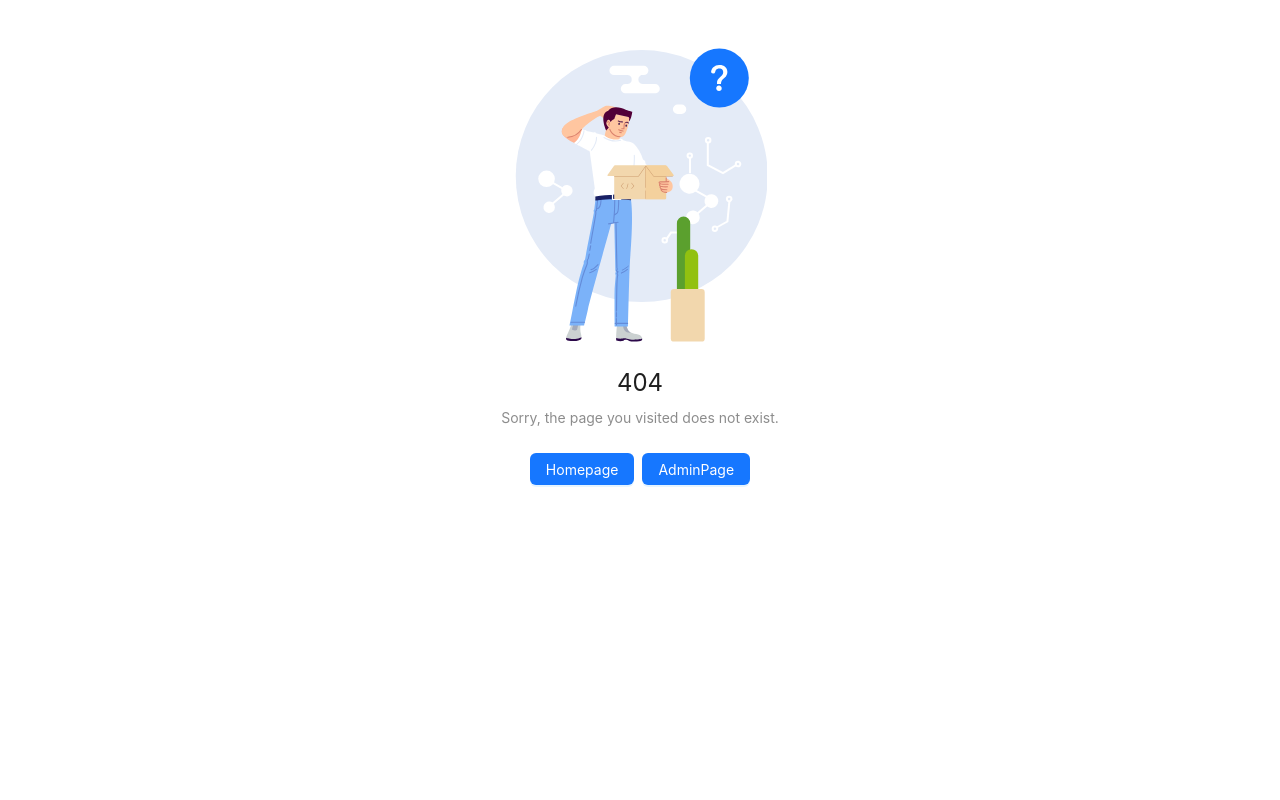
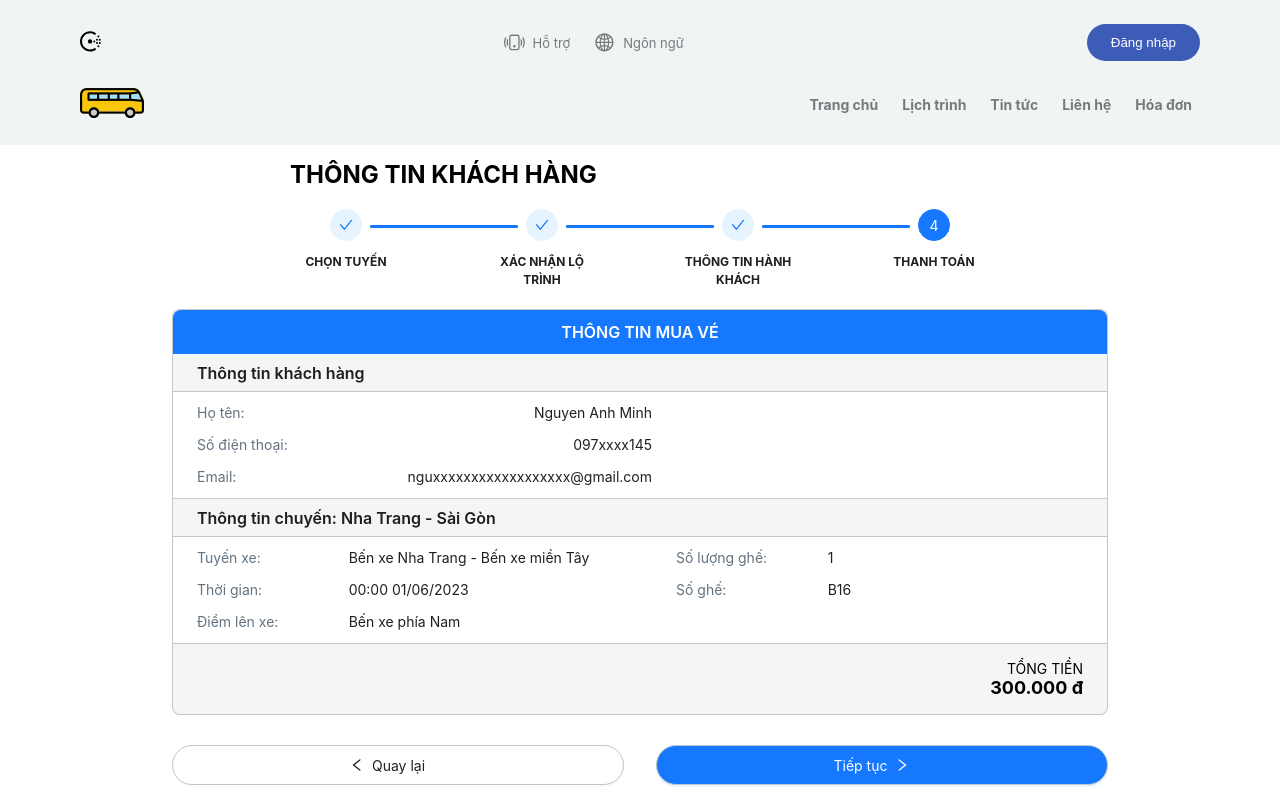
Before and after one commit to superdark1999/bus-ticket-client, a React (Create React App) app: page /booking/payment in a window 1280 px wide. Before the commit this address led to /404. Built offline with nearby package versions, Linux system fonts and the light colour scheme.

Commit message:
add payment page

```diff
--- a/src/routes/routesConfig.tsx
+++ b/src/routes/routesConfig.tsx
@@ -12,6 +12,7 @@ const HomePage = lazy(() => import('views/Booking/HomePage'));
 const BookingPage = lazy(() => import('views/Booking/BookingPage'));
 const ConfirmingPage = lazy(() => import('views/Booking/ConfirmingPage'));
 const InputInfoPage = lazy(() => import('views/Booking/InputInfoPage'));
+const PaymentPage = lazy(() => import('views/Booking/PaymentPage'));
 const LoginPage = lazy(() => import('views/auth/Login/LoginPage'));
 const RegisterPage = lazy(() => import('views/auth/Register/RegisterPage'));
 const ChangePasswordPage = lazy(() => import('views/auth/ChangePassword/ChangePasswordPage'));
@@ -70,6 +71,10 @@ export const routesConfig: RouteObject[] = [
             path: '/booking/input-info',
             element: <InputInfoPage />,
           },
+          {
+            path: '/booking/payment',
+            element: <PaymentPage />,
+          },
         ],
       },
     ],
--- a/src/views/Booking/InputInfoPage.tsx
+++ b/src/views/Booking/InputInfoPage.tsx
@@ -14,6 +14,25 @@ const InputInfoPage: React.FC = () => {
 
   const onFinish = (values: any) => {
     console.log('inputInfoPage', values, location.state);
+    const data = location.state;
+    if (data) {
+      navigate(
+        {
+          pathname: '/booking/payment',
+          search: `${location.search}`,
+        },
+        {
+          state: {
+            infoCard: data.infoCard,
+            seats: data.seats,
+            seatsId: data.seatsId,
+            shuttle: data.shuttle,
+            infoCus: values,
+          },
+        },
+      );
+    }
+
     message.success('Submit success!');
   };
 
--- /dev/null
+++ b/src/views/Booking/PaymentPage.tsx
@@ -0,0 +1,192 @@
+import { Button, Col, Row, Typography } from 'antd';
+import StepLine from 'components/StepLine';
+import React from 'react';
+import styled from 'styled-components';
+import { LeftOutlined, RightOutlined } from '@ant-design/icons';
+import { useLocation, useNavigate } from 'react-router';
+
+const PaymentPage: React.FC = () => {
+  const location = useLocation();
+  const navigate = useNavigate();
+  const content = 3;
+  console.log(location.state);
+  return (
+    <Wrapper>
+      {/* Title + Step line */}
+      <Row style={{ fontSize: '24px', fontWeight: 'bold', margin: 'auto', paddingBottom: '20px', width: '700px' }}>
+        THÔNG TIN KHÁCH HÀNG
+      </Row>
+      <div style={{ display: 'flex', justifyContent: 'center' }}>
+        <StepLine currentStep={content} />
+      </div>
+      {/* Info buy ticket */}
+      <Container>
+        <Row
+          justify="center"
+          align="middle"
+          style={{
+            backgroundColor: '#1677ff',
+            padding: '10px',
+            borderTopLeftRadius: '8px',
+            borderTopRightRadius: '8px',
+          }}
+        >
+          <Typography.Title level={5} style={{ margin: '0', color: '#fff' }}>
+            THÔNG TIN MUA VÉ
+          </Typography.Title>
+        </Row>
+        <Row
+          align="middle"
+          style={{ height: '38px', paddingLeft: '24px', borderBottom: '0.5px solid rgba(151, 151, 151, 0.5)' }}
+        >
+          <Typography.Title level={5} style={{ margin: '0' }}>
+            Thông tin khách hàng
+          </Typography.Title>
+        </Row>
+        <Row
+          style={{
+            padding: '10px 0 0 24px',
+            backgroundColor: '#fff',
+            borderBottom: '0.5px solid rgba(151, 151, 151, 0.5)',
+          }}
+        >
+          <Col span={12}>
+            <Field>
+              <SubTitle>Họ tên:</SubTitle>
+              <Typography.Text>Nguyen Anh Minh</Typography.Text>
+            </Field>
+            <Field>
+              <SubTitle>Số điện thoại:</SubTitle>
+              <Typography.Text>097xxxx145</Typography.Text>
+            </Field>
+            <Field>
+              <SubTitle>Email:</SubTitle>
+              <Typography.Text>nguxxxxxxxxxxxxxxxxxx@gmail.com</Typography.Text>
+            </Field>
+          </Col>
+        </Row>
+        <Row
+          align="middle"
+          style={{ height: '38px', paddingLeft: '24px', borderBottom: '0.5px solid rgba(151, 151, 151, 0.5)' }}
+        >
+          <Typography.Title level={5} style={{ margin: '0' }}>
+            Thông tin chuyến: Nha Trang - Sài Gòn
+          </Typography.Title>
+        </Row>
+        <Row
+          style={{
+            padding: '10px 0 0 24px',
+            backgroundColor: '#fff',
+            borderBottom: '0.5px solid rgba(151, 151, 151, 0.5)',
+          }}
+        >
+          <Col span={4}>
+            <Field>
+              <SubTitle>Tuyến xe:</SubTitle>
+            </Field>
+            <Field>
+              <SubTitle>Thời gian:</SubTitle>
+            </Field>
+            <Field>
+              <SubTitle>Điểm lên xe:</SubTitle>
+            </Field>
+          </Col>
+          <Col span={8}>
+            <Field>
+              <Typography.Text>Bến xe Nha Trang - Bến xe miền Tây </Typography.Text>
+            </Field>
+            <Field>
+              <Typography.Text>00:00 01/06/2023</Typography.Text>
+            </Field>
+            <Field>
+              <Typography.Text>Bến xe phía Nam</Typography.Text>
+            </Field>
+          </Col>
+          <Col span={4} style={{ paddingLeft: '24px' }}>
+            <Field>
+              <SubTitle>Số lượng ghế:</SubTitle>
+            </Field>
+            <Field>
+              <SubTitle>Số ghế:</SubTitle>
+            </Field>
+          </Col>
+          <Col span={8} style={{ paddingLeft: '24px' }}>
+            <Field>
+              <Typography.Text>1</Typography.Text>
+            </Field>
+            <Field>
+              <Typography.Text>B16</Typography.Text>
+            </Field>
+          </Col>
+        </Row>
+        <Row
+          justify="center"
+          style={{
+            flexDirection: 'column',
+            alignItems: 'end',
+            height: '70px',
+            paddingRight: '24px',
+            borderBottomLeftRadius: '8px',
+            borderBottomRightRadius: '8px',
+          }}
+        >
+          <FooterTitle>TỔNG TIỀN</FooterTitle>
+          <FooterPrice>300.000 đ</FooterPrice>
+        </Row>
+      </Container>
+      <Row style={{ flexFlow: 'row' }}>
+        <StyledButton type="default" style={{ marginRight: '16px' }} onClick={() => navigate(-1)}>
+          <LeftOutlined /> Quay lại
+        </StyledButton>
+        <StyledButton type="primary" style={{ marginLeft: '16px' }} onClick={() => navigate(-1)}>
+          Tiếp tục <RightOutlined />
+        </StyledButton>
+      </Row>
+    </Wrapper>
+  );
+};
+
+const Wrapper = styled.div`
+  max-width: 936px;
+  width: 100vw;
+  background-color: white;
+  margin: auto;
+  padding-top: 10rem;
+`;
+
+const Container = styled.div`
+  margin: 20px 0;
+  background-color: #f5f5f5;
+  border: 1px solid rgba(151, 151, 151, 0.5);
+  border-radius: 8px;
+`;
+
+const Field = styled.div`
+  display: flex;
+  justify-content: space-between;
+  align-items: center;
+  margin-bottom: 10px;
+`;
+
+const SubTitle = styled(Typography.Text)`
+  color: #637280;
+`;
+const FooterTitle = styled.div`
+  font-size: 14px;
+`;
+
+const FooterPrice = styled.div`
+  font-size: 18px;
+  font-weight: bold;
+`;
+
+const StyledButton = styled(Button)`
+  width: 100%;
+  border-radius: 24px;
+  border: 1px solid #c0c6cc;
+  padding-right: 36px;
+  margin: 10px 0 50px;
+  height: 40px;
+`;
+
+export default PaymentPage;
```
